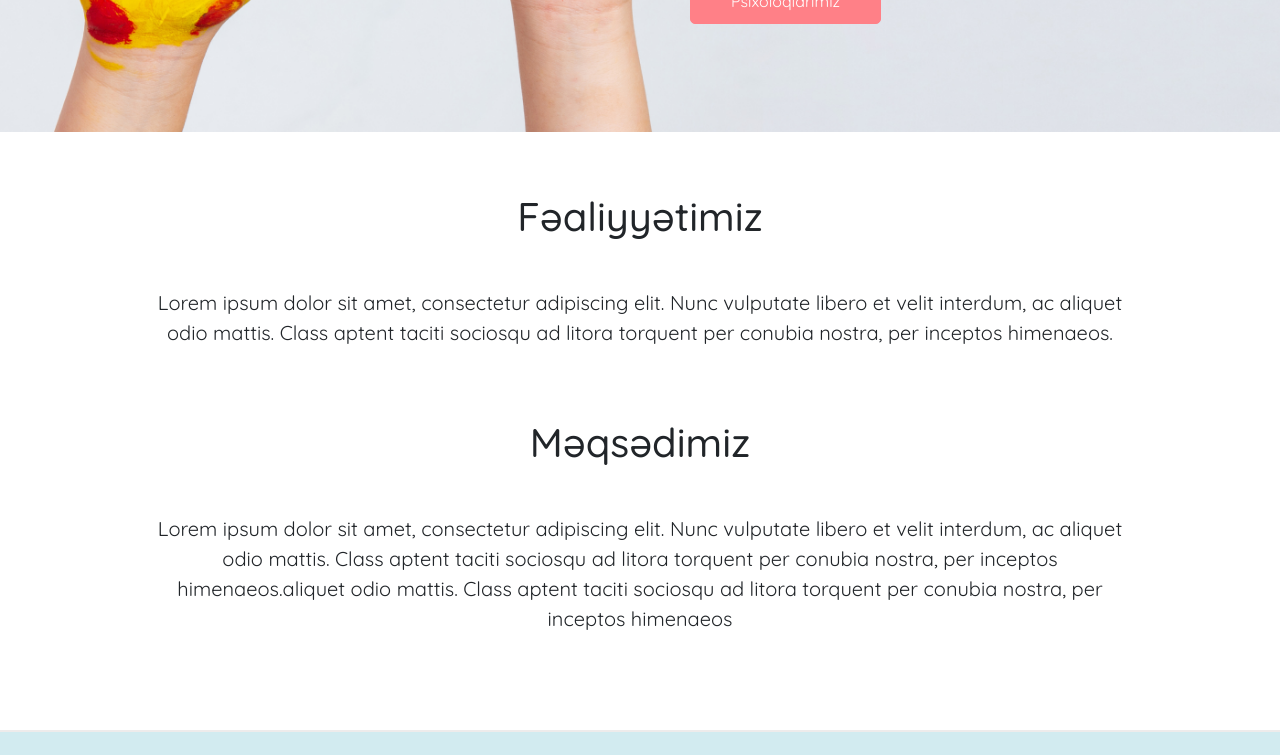
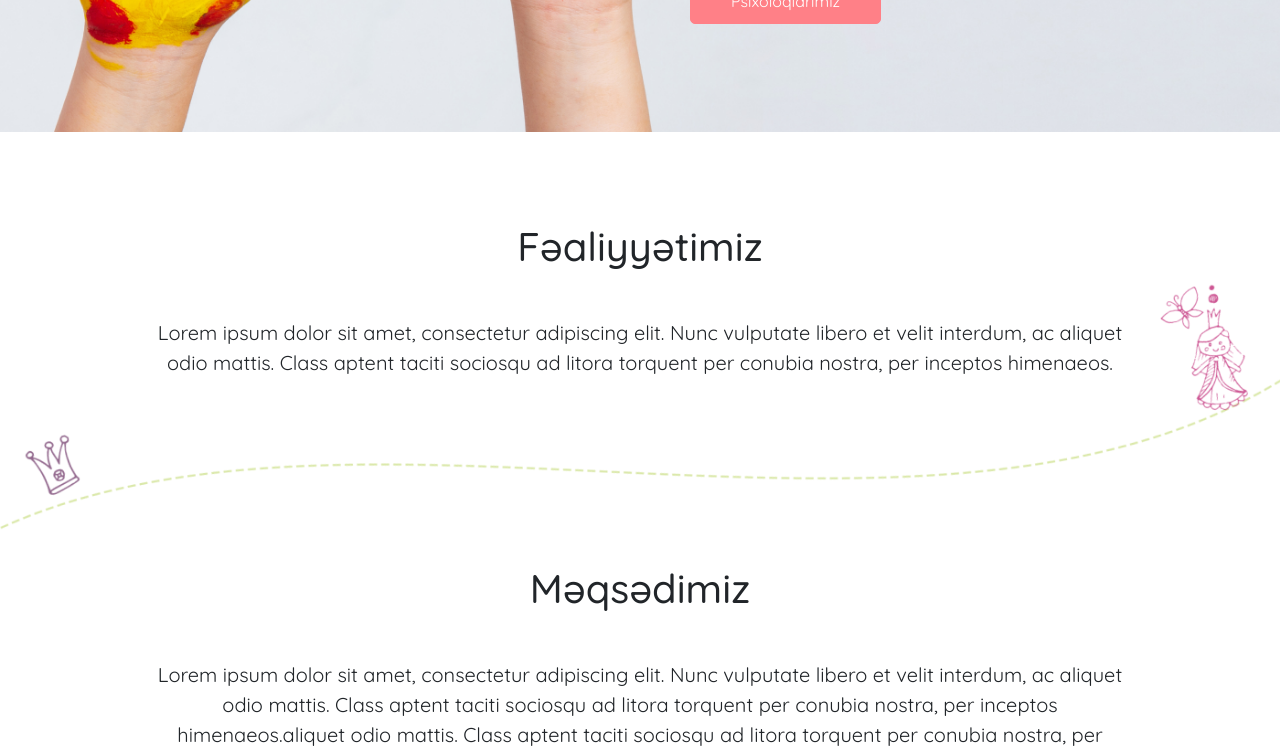
Before and after one commit to GulAkberova/Four_You_React_Project, a React (Create React App) app: page /quiz in a window 1280 px wide. Shown: the part 440-1195 px from the top of the page. Built offline with nearby package versions, Linux system fonts and the light colour scheme; a web font is replaced by a local one.

Commit message:
lets talk page bg design

```diff
--- a/src/components/quizpage/Quiz.jsx
+++ b/src/components/quizpage/Quiz.jsx
@@ -2,6 +2,7 @@ import React from "react";
 // import { Nav } from 'react-bootstrap'
 import { NavLink } from "react-router-dom";
 import "./quiz.scss";
+import bg from "../../img/dashed-line-characters2 (1) 1.png";
 
 function Quiz() {
   return (
@@ -31,6 +32,7 @@ function Quiz() {
             inceptos himenaeos.{" "}
           </p>
         </div>
+
         <div className="purpose_bigdiv">
           <h1>Məqsədimiz</h1>
           <p>
--- a/src/components/quizpage/quiz.scss
+++ b/src/components/quizpage/quiz.scss
@@ -39,8 +39,12 @@
   }
 }
 .activite_purpose_bigdiv {
-  padding: 60px 0px;
+  padding: 90px 0px;
   font-family: $anafont;
+  background-image: url("../../img/dashed-line-characters2 (1) 1.png");
+  background-size: cover;
+  background-repeat: no-repeat;
+  // background-position: center;
   p {
     padding: 40px 0px 20px 0px;
     font-size: 20px;
@@ -51,12 +55,13 @@
     max-width: 100%;
     margin: 0 auto;
     text-align: center;
-    margin-bottom: 50px;
+    padding-bottom: 100px;
   }
   .purpose_bigdiv {
     width: 1000px;
     max-width: 100%;
     margin: 0 auto;
     text-align: center;
+    padding-top: 50px;
   }
 }
```
